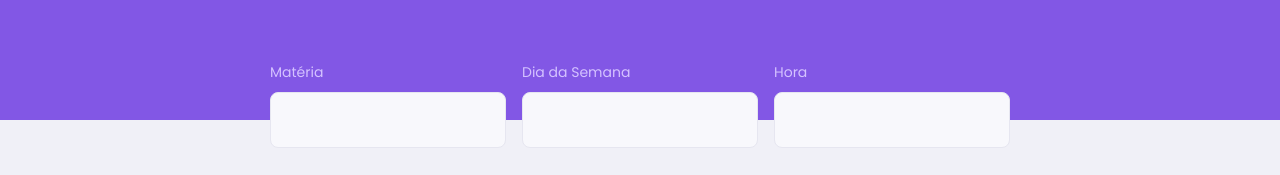
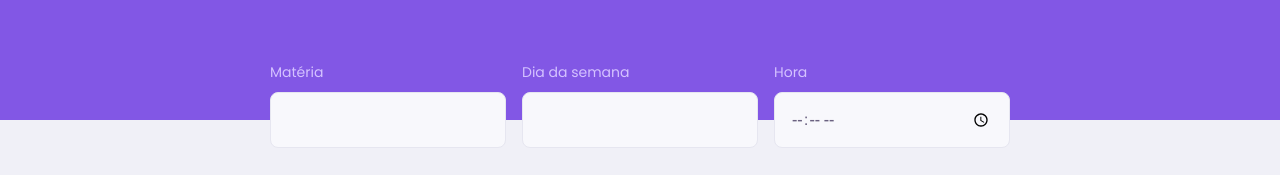
Before and after one commit to MarthinKorb/ProffyWeb, a React (Create React App) app: page /study in a window 1280 px wide. Shown: the part 220-395 px from the top of the page. Built offline with nearby package versions, Linux system fonts and the light colour scheme.

Commit message:
Updating page using input component

```diff
--- a/src/pages/TeacherList/index.tsx
+++ b/src/pages/TeacherList/index.tsx
@@ -1,6 +1,7 @@
 import React from 'react';
 import PageHeader from '../../components/PageHeader';
 import TeacherItem from '../../components/TeacherItem';
+import Input from '../../components/Input';
 
 import './styles.css';
 
@@ -9,18 +10,9 @@
         <div id="page-teacher-list" className="container">
             <PageHeader title="Estes são os proffys disponíveis." >
                 <form id="search-teachers">
-                    <div className="input-block">
-                        <label htmlFor="subject">Matéria</label>
-                        <input type="text" id="subject" />
-                    </div>
-                    <div className="input-block">
-                        <label htmlFor="week_day">Dia da Semana</label>
-                        <input type="text" id="week_day" />
-                    </div>
-                    <div className="input-block">
-                        <label htmlFor="time">Hora</label>
-                        <input type="text" id="time" />
-                    </div>
+                    <Input name="subject" label="Matéria" />
+                    <Input name="week_day" label="Dia da semana" />
+                    <Input type="time" name="time" label="Hora" />
                 </form>
             </PageHeader>
 
--- a/src/pages/TeacherList/styles.css
+++ b/src/pages/TeacherList/styles.css
@@ -10,41 +10,6 @@
 
 #search-teachers label {
     color: var(--color-text-in-primary);
-}
-
-#search-teachers .input-block {
-    position: relative;
-}
-
-#search-teachers .input-block+.input-block {
-    margin-top: 1.4rem;
-}
-
-#search-teachers .input-block label {
-    font-size: 1.4rem;
-}
-
-#search-teachers .input-block input {
-    width: 100%;
-    height: 5.6rem;
-    margin-top: 0.8rem;
-    border-radius: 0.8rem;
-    background: var(--color-input-background);
-    border: 1px solid var(--color-line-in-white);
-    outline: 0;
-    padding: 0 1.6rem;
-    font: 1.6rem Archivo;
-}
-
-#search-teachers .input-block:focus-within::after {
-    width: calc(100% - 3.2rem);
-    height: 2px;
-    content: '';
-    background: var(--color-primary-light);
-    position: absolute;
-    left: 1.6rem;
-    right: 1.6rem;
-    bottom: 0;
 }
 
 #page-teacher-list main {
```
